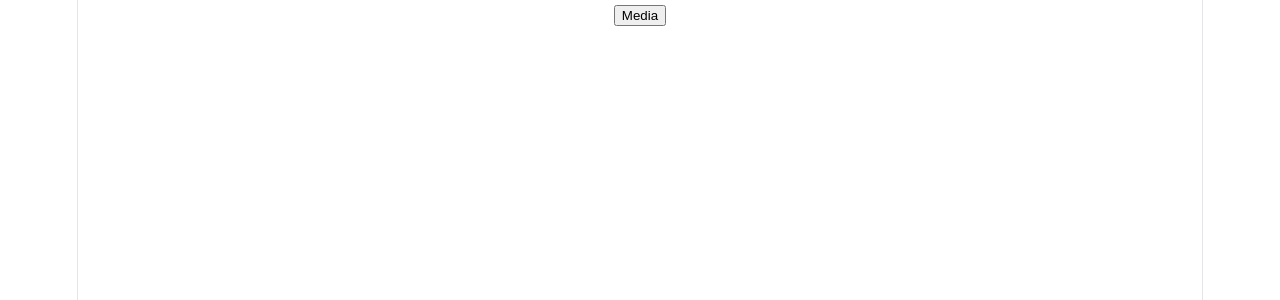
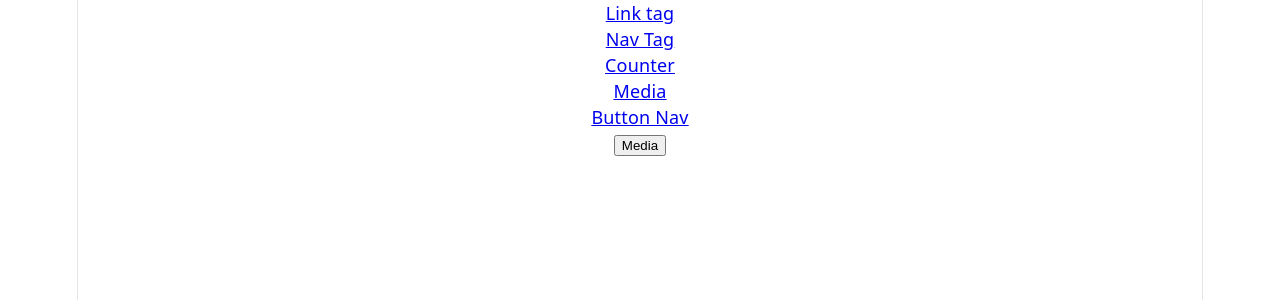
Before and after one commit to JoshiSankar-4021/sasi_clg, a React (Vite) app: page / in a window 1280 px wide. Shown: the top 300 px of the page. Built offline with nearby package versions, Linux system fonts and the light colour scheme.

Commit message:
side and top navbar

```diff
--- a/src/App.jsx
+++ b/src/App.jsx
@@ -4,9 +4,11 @@ import {Routes,Route} from 'react-router-dom'
 import Navtag from "./Navtag"
 import Linktag from "./Linktag"
 import Buttonnav from "./Buttonnav";
+import SideNav from "./nav/Sidenav"
 function App(){
   return(
    <>
+   <SideNav/>
     <Routes>
       <Route path="/media" element={<Media/>} />
       <Route path="/counter" element={<Counter/>} />
--- /dev/null
+++ b/src/nav/Sidenav.css
@@ -0,0 +1,11 @@
+.sidenavdiv{
+
+}
+
+.Navlinkdiv{
+
+}
+
+.sidenavlink{
+
+}
--- /dev/null
+++ b/src/nav/Sidenav.jsx
@@ -0,0 +1,32 @@
+import { NavLink } from "react-router-dom"
+import "./Sidenav.css"
+function Sidenav(){
+    return(
+        <div className="sidenavdiv">
+            <div className="Navlinkdiv">
+                <NavLink to="/linktag" class="sidenavlink">Link tag</NavLink><br/>
+            </div>
+            <div className="Navlinkdiv">
+                <NavLink to="/navtag" className="sidenavlink">Nav Tag</NavLink><br/>
+            </div>
+
+            <div className="Navlinkdiv">
+                <NavLink to="/counter" className="sidenavlink">Counter</NavLink><br/>
+            </div>
+
+            <div className="Navlinkdiv">
+                <NavLink to="/media" className="sidenavlink">Media</NavLink><br/>
+            </div>
+
+            <div className="Navlinkdiv">
+                <NavLink to="/" className="sidenavlink">Button Nav</NavLink><br/>
+            </div>
+
+
+
+
+        </div>
+    )
+}
+
+export default Sidenav
```
Also changed, not shown: src/nav/Topnav.jsx (added, +28 -0 lines).
